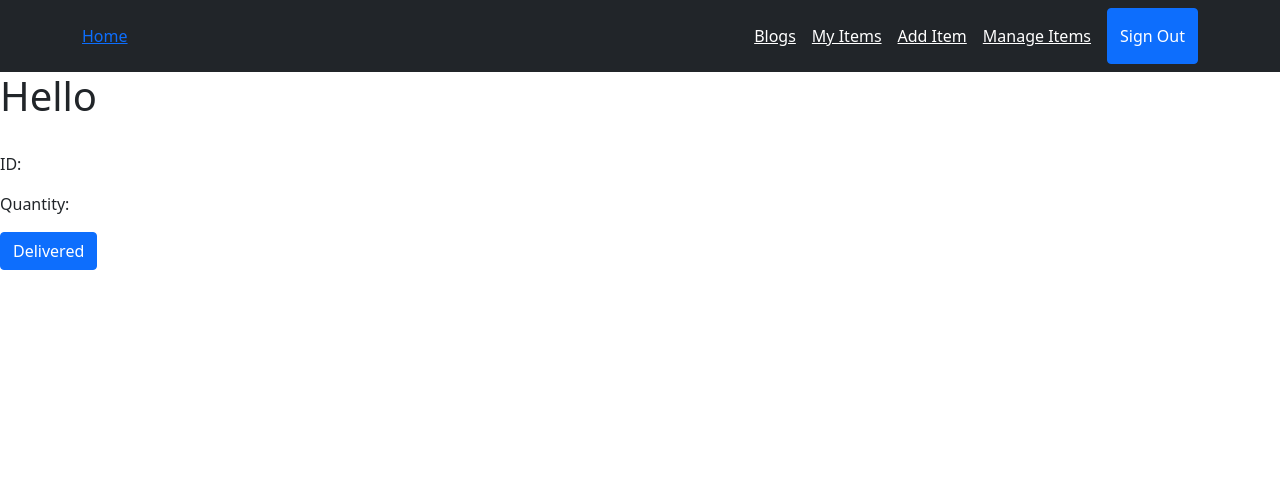
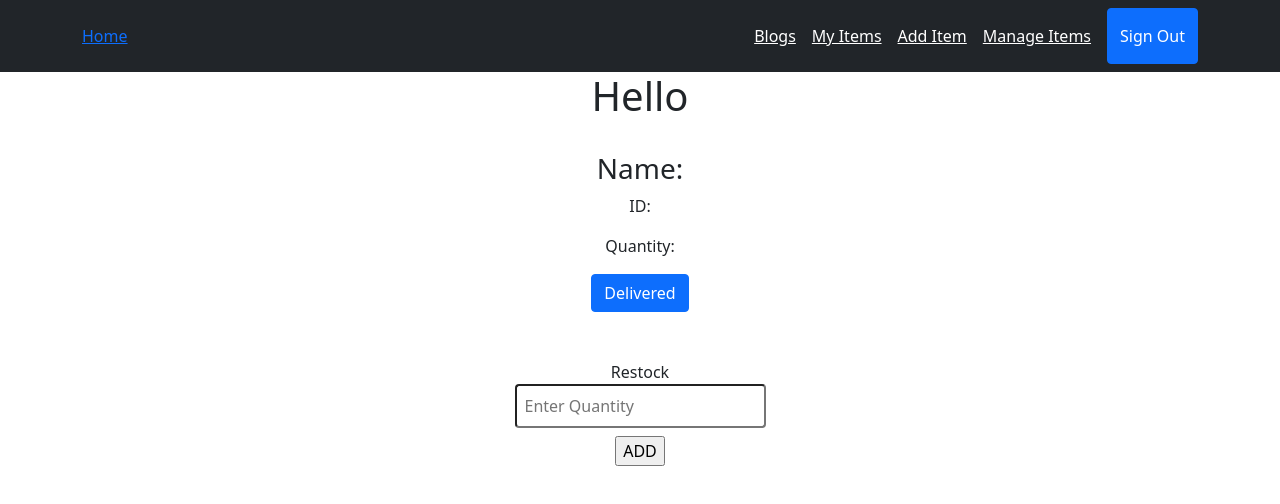
Before and after one commit to sajidul-dev/perfumania-client-A11, a React (Create React App) app: page /item/1 in a window 1280 px wide. Shown: the top 504 px of the page. Built offline with nearby package versions, Linux system fonts and the light colour scheme; no server answers; sample sign-in values are in the browser's storage.

Commit message:
Added quantity implemented

```diff
--- a/src/components/ItemDetails/ItemDetails.js
+++ b/src/components/ItemDetails/ItemDetails.js
@@ -1,8 +1,9 @@
-import React, { useEffect, useState } from 'react';
+import React, { useEffect, useRef, useState } from 'react';
 import toast from 'react-hot-toast';
 import { useParams } from 'react-router-dom';
 
 const ItemDetails = () => {
+    const quantityRef = useRef('')
     const { itemId } = useParams()
     const [item, setItem] = useState([])
     useEffect(() => {
@@ -32,13 +33,48 @@ const ItemDetails = () => {
             })
 
     }
+    const addQuantity = (e) => {
+        e.preventDefault()
+        const newQuantity = quantityRef.current.value
+        const itemQuantity = item.quantity
+        const updateQuantity = parseInt(itemQuantity) + parseInt(newQuantity)
+        const quantity = { ...item, quantity: updateQuantity }
+        const url = `https://secure-retreat-97587.herokuapp.com/item/${item._id}`
+        fetch(url, {
+            method: "PUT",
+            headers: {
+                'content-type': 'application/json'
+            },
+            body: JSON.stringify(quantity)
+
+        })
+            .then(res => res.json())
+            .then(data => {
+                toast.success('Added Quantity', { id: 'Sajid' })
+                e.target.reset()
+            })
+
+    }
     return (
-        <div>
+        <div className='text-center'>
             <h1>Hello</h1>
             <img src={item.picture} alt="" />
+            <h3>Name: {item.name}</h3>
             <p>ID: {item._id}</p>
             <p>Quantity: {item.quantity}</p>
             <button onClick={() => handleDelivered(item._id)} className='btn btn-primary'>Delivered</button>
+
+
+
+            <form className='my-5' onSubmit={addQuantity}>
+                <label htmlFor="quantity">Restock {item.name}</label>
+                <br />
+                <input className='rounded p-2' ref={quantityRef} type="number" name="quantity" placeholder='Enter Quantity' />
+                <br />
+                <input className='my-2' type="submit" value="ADD" />
+            </form>
+
+
         </div>
     );
 };
```
